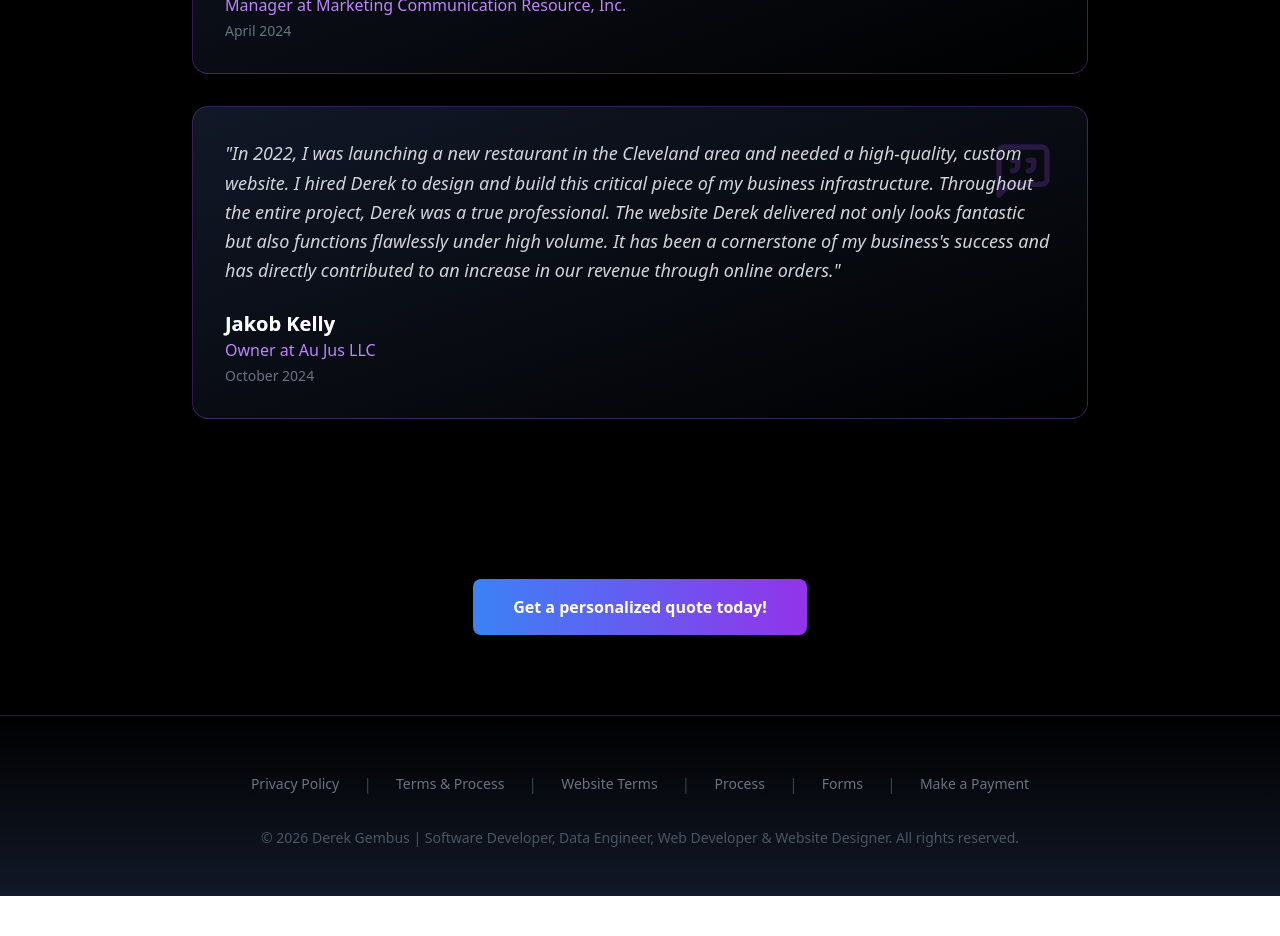
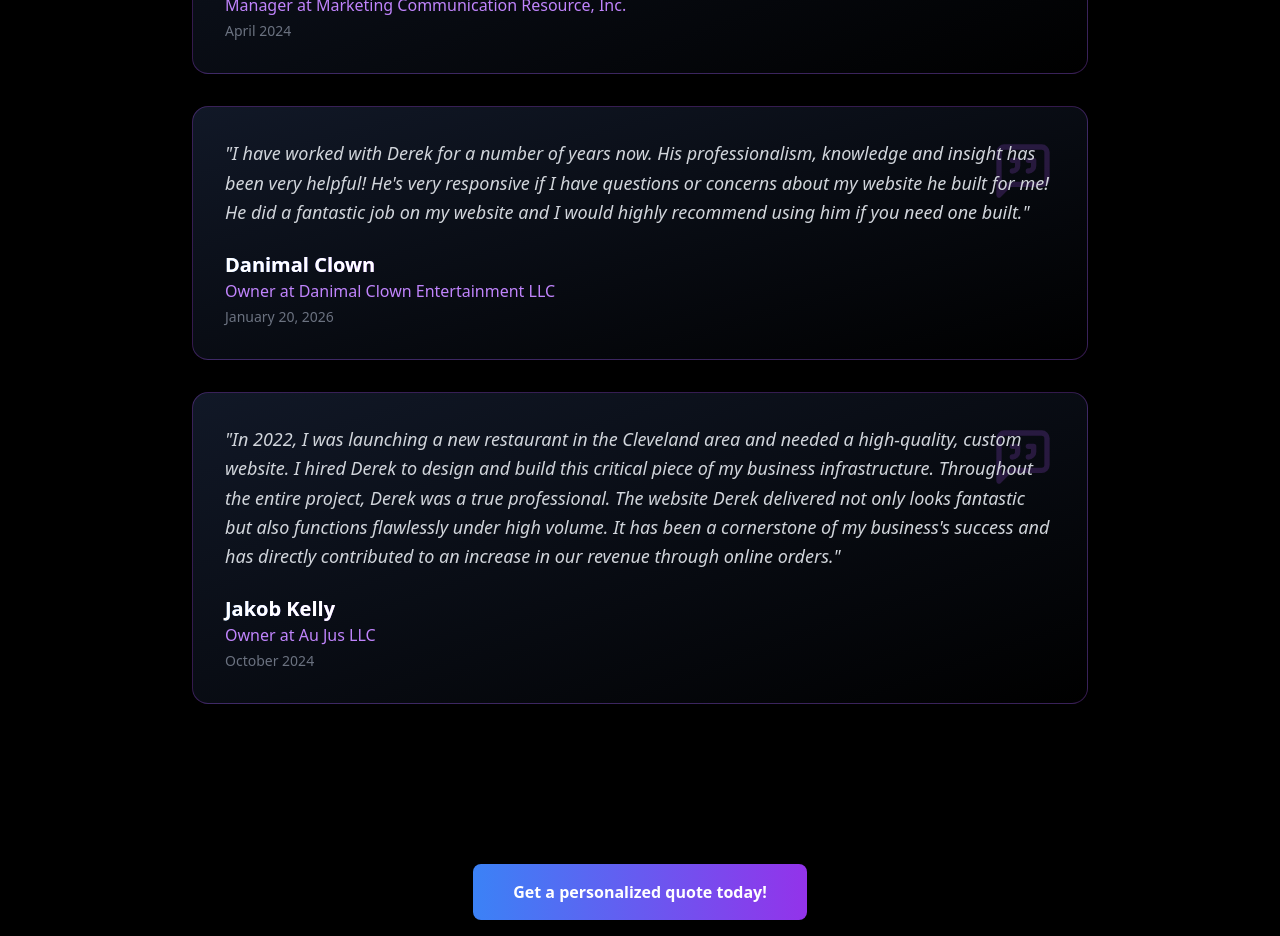
Before and after one commit to Derek-G1/Derek-Gembus-Official, a React (Create React App) app: page / in a window 1280 px wide. Shown: the part 6500-7436 px from the top of the page. Before the commit the page ends 7396 px from the top, so only its background shows below. Built offline with nearby package versions, Linux system fonts and the light colour scheme.

Commit message:
feat(App): add Danimal Clown testimonial

```diff
--- a/src/App.js
+++ b/src/App.js
@@ -273,6 +273,13 @@
       date: "April 2024",
       content:
         "I consistently recognized Derek as a dedicated, reliable, and highly capable member of our team. He was responsible for critical back-end data processes, developing and maintaining systems that handled complex client data. What stood out was his methodical approach to problem-solving and his strong technical aptitude. Even when faced with challenging technical issues, Derek approached them with a calm, analytical mindset. His commitment to ensuring data integrity and optimizing workflows was evident and greatly valued."
+    },
+    {
+      name: "Danimal Clown",
+      role: "Owner at Danimal Clown Entertainment LLC",
+      date: "January 20, 2026",
+      content:
+        "I have worked with Derek for a number of years now. His professionalism, knowledge and insight has been very helpful! He's very responsive if I have questions or concerns about my website he built for me! He did a fantastic job on my website and I would highly recommend using him if you need one built."
     },
     {
       name: "Jakob Kelly",
```
